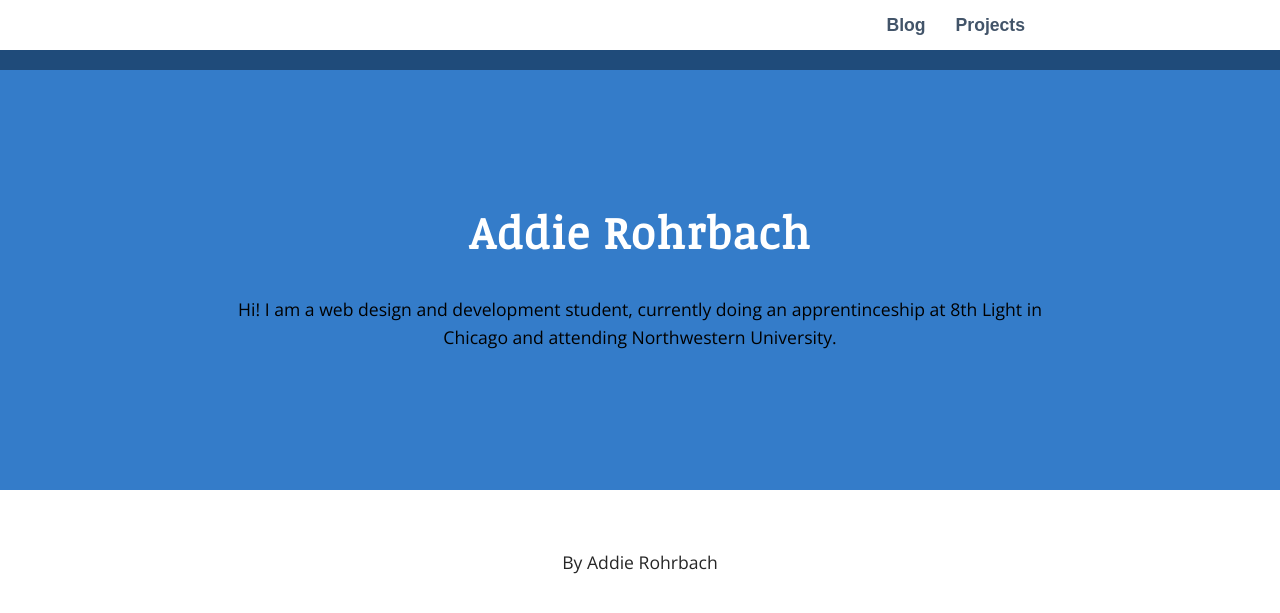
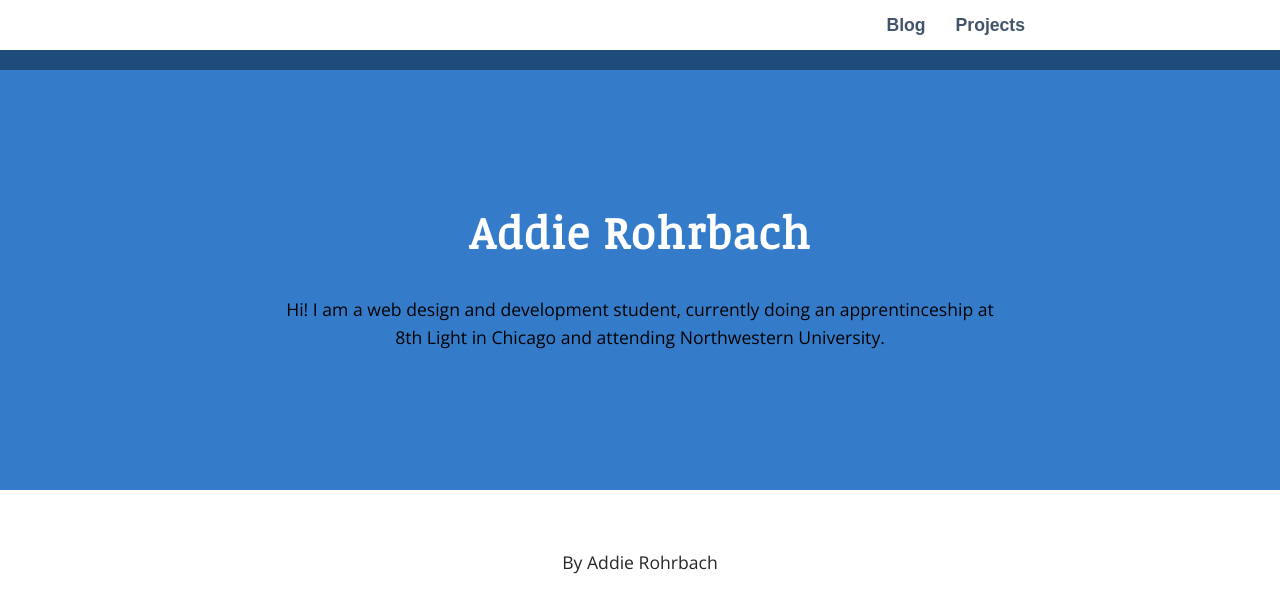
Before and after one commit to addierohrbach/addierohrbach.github.io, a Jekyll site: the page built from index.html, in a window 1280 px wide. Shown: the top 613 px of the page. Built offline with Jekyll 4.4.1, drawn with Linux system fonts in a browser that asks for light colours; some web fonts are replaced.

Commit message:
clean up code

```diff
--- a/_sass/_layout.scss
+++ b/_sass/_layout.scss
@@ -4,7 +4,6 @@
 	font-family: $font-style;
 	font-size: 1.1em;
 	line-height: 1.6;
-	-webkit-font-smoothing: antialiased;
 }
 
 h1, h2, h3 {
@@ -24,10 +23,22 @@
 	}
 }
 
+// header
+
+
+header {
+	background: $header-color;
+	text-align: center;
+	margin: 50px 0 0;
+	height: 30vh;
+  padding-top: 100px;
+  border-top: 20px solid #1f4b7a;
+  padding-bottom: 50px;
+}
+
 header p {
-  padding: 0px 200px;
+  margin: 0px 275px;
   color: black;
-	z-index: -1;
 }
 
 header h1 {
@@ -37,6 +48,8 @@
 h2 {
 	font-size: 2em;
 }
+
+// links
 
 a, a:visited {
 	color: $link-color;
@@ -48,26 +61,7 @@
 	text-decoration: none;
 }
 
-header {
-	background: $header-color;
-  background-size: cover;
-	background-attachment: fixed;
-	padding: 0px 15px;
-	text-align: center;
-	margin: 50px 0 0;
-	height: 30vh;
-	display: block;
-	justify-content: center;
-	align-items: center;
-  padding-top: 100px;
-  border-top: 20px solid #1f4b7a;
-  padding-bottom: 50px;
-}
-
-
-
 main {
-	padding: 0 15px;
 	max-width: $content-width;
 	margin: 0 auto;
 }
@@ -81,18 +75,15 @@
 	margin: 0 auto;
 }
 
-/* Aside */
+// aside
 
 aside {
 	position: absolute;
 	top: 0;
 	left: 0;
-	background: #fff;
 	width: 100%;
 	nav {
 		float: right;
-		max-width: 800px;
-		margin: 0 auto;
 		ul {
 			margin: 0;
 			padding: 0;
@@ -101,36 +92,29 @@
 				float: left;
 				position: relative;
 				a {
-					text-decoration: none;
 					display: block;
 					padding: 15px;
 					font-family: 'Muli', sans-serif;
 					line-height: 20px;
-					margin-bottom: -1px;
-					box-shadow: 0;
 					&:hover,
           &:active {
 						background: #1f4b7a;
-						text-decoration: none;
 						color: $main;
 					}
 				}
 			}
 		}
-		&:after {
-			content: '';
-			display: table;
-			clear: both;
-		}
 	}
 }
+
+// footer
 
 footer {
 	text-align: center;
 	padding: 40px;
 }
 
-/* Blog */
+// blog
 
 h4 {
   margin-top: -40px;
@@ -149,19 +133,11 @@
 	display: inline-block;
 }
 
-.blog-time {
-
-}
-
 .blog-excerpt {
   clear: both;
 }
 
-.blog-header {
-
-}
-
-/* Projects */
+// projects
 
 .proj-container {
   width: 300px;
```
Also changed, not shown: _sass/_base.scss (+0 -10 lines), README.md.
